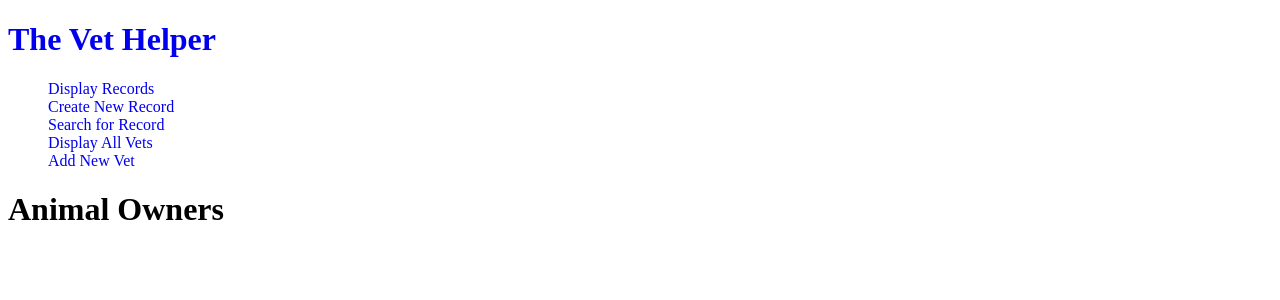
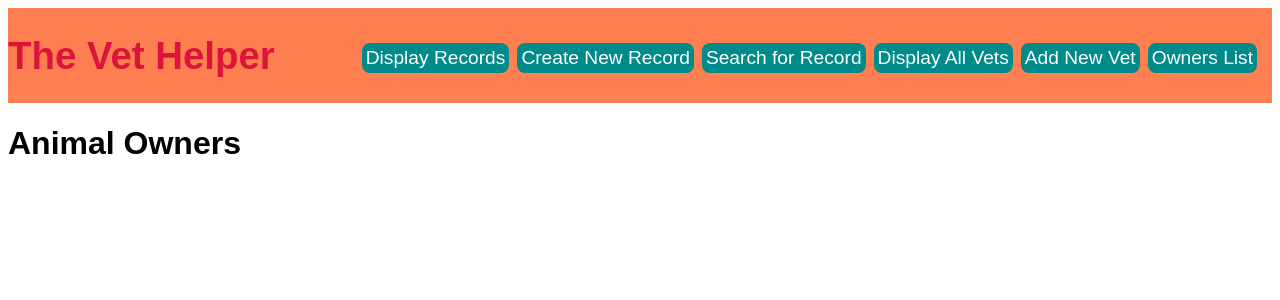
Before and after one commit to Gazza11/vet_management_project, a Flask app: page /owners in a window 1280 px wide. Shown: the top 300 px of the page. Run offline with Flask 2, Linux system fonts and the light colour scheme; data that the repository does not hold is empty; some libraries are stand-ins or nearby versions.

Commit message:
Added button to got straight to form for new owner from new animal. Also started basic css on header of base page.

```diff
--- a/controllers/owner_controller.py
+++ b/controllers/owner_controller.py
@@ -32,4 +32,25 @@ def create_owner():
     registered = True
     new_owner = Owner(name, number, address, postcode, registered)
     owner_repository.save_owner(new_owner)
+    return redirect("/animals/new")
+
+@owners_blueprint.route("/owners/<id>/delete", methods=['POST'])
+def delete_owner(id):
+    owner = owner_repository.delete(id)
     return redirect("/owners")
+
+@owners_blueprint.route("/owners/<id>/edit")
+def edit_owner(id):
+    owner = owner_repository.select_by_id(id)
+    return render_template("/owners/edit.html", owner=owner)
+
+@owners_blueprint.route("/owners/<id>", methods=['POST'])
+def update_owner(id):
+    name = request.form['name']
+    number = request.form['number']
+    address = request.form['address']
+    postcode = request.form['postcode']
+    registered = True
+    new_owner = Owner(name, number, address, postcode, registered)
+    owner_repository.save_owner(new_owner)
+    return redirect("/owners")
--- a/static/css/style.css
+++ b/static/css/style.css
@@ -1,11 +1,40 @@
+body {
+    font-family: Arial, Helvetica, sans-serif;
+}
+
+.main-header {
+    display: flex;
+    justify-content: space-between;
+    font-size: larger;
+    background-color: coral;
+    margin: 0px;
+}
+
 header a {
     text-decoration: none;
+    color: crimson;
+}
+
+.main-nav {
+    display: flex;
+    flex-wrap: wrap;
+    padding-right: 15px;
+    padding-top: 16px;
 }
 
 .main-nav li {
     list-style: none;
+    display: flex;
+    margin-left: 8px;
+    margin-bottom: 8px;
 }
 
 .main-nav a {
     text-decoration: none;
+    color: white;
+    flex-direction: row;
+    display: block;
+    background-color: darkcyan;
+    border-radius: 8px;
+    padding: 4px;
 }
--- a/templates/animals/new.html
+++ b/templates/animals/new.html
@@ -25,9 +25,7 @@
             {% endfor %}
         </select>
     </div>
-    <a href="/owners/new">
-        <button>New Owner</button>
-    </a>
+        <button><a href="/owners/new">Add new Owner</a></button>
     <div>
         <label for="treatment_notes">Vets initial notes:</label>
         <textarea name="treatment_notes" id="treatment_notes" cols="20" rows="5"></textarea>
--- a/templates/animals/show.html
+++ b/templates/animals/show.html
@@ -1,7 +1,7 @@
 {% extends 'base.html' %}
 
 {% block content %}
-<h2>Name: {{animal.name}} - Current Vet: {{animal.current_vet.last_name}}, {{animal.current_vet.first_name}}</h2>
+<h2>Name: {{animal.name}} - Current Vet: <a href="/vets/{{animal.current_vet.id}}">{{animal.current_vet.last_name}}, {{animal.current_vet.first_name}}</a></h2>
 
 <section>
     <p>Type of Animal: {{animal.animal_type}}</p>
--- a/templates/base.html
+++ b/templates/base.html
@@ -8,7 +8,7 @@
     <link rel="stylesheet" href="{{ url_for('static', filename='css/style.css') }}">
 </head>
 <body>
-    <header>
+    <header class="main-header">
         <h1><a href="/">The Vet Helper</a></h1>
         <section>
             <nav>
@@ -18,6 +18,7 @@
                     <li><a href="/">Search for Record</a></li>
                     <li><a href="/vets">Display All Vets</a></li>
                     <li><a href="/vets/new">Add New Vet</a></li>
+                    <li><a href="/owners">Owners List</a></li>
                 </ul>
             </nav>
         </section>
```
Also changed, not shown: templates/owners/edit.html (+29 -0 lines), templates/owners/show.html (+10 -0 lines).
